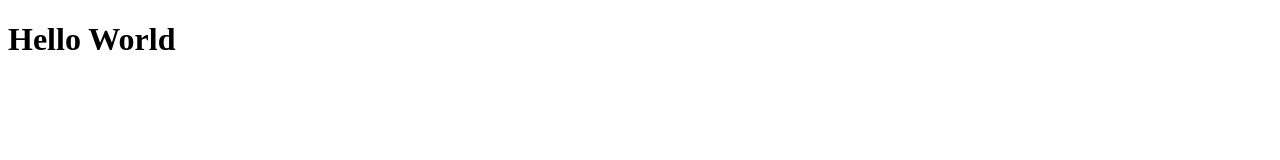
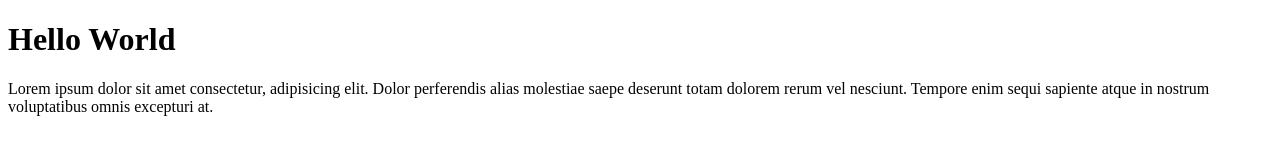
Before and after one commit to Bilal-Siddique01/Flexbox-Demo, a plain HTML site: page index.html in a window 1280 px wide. Drawn offline with Linux system fonts and the light colour scheme.

Commit message:
Paragraph Created

```diff
--- a/index.html
+++ b/index.html
@@ -8,6 +8,7 @@
 <body>
 
     <h1>Hello World</h1>
+    <p>Lorem ipsum dolor sit amet consectetur, adipisicing elit. Dolor perferendis alias molestiae saepe deserunt totam dolorem rerum vel nesciunt. Tempore enim sequi sapiente atque in nostrum voluptatibus omnis excepturi at.</p>
 
 </body>
 </html>
```
